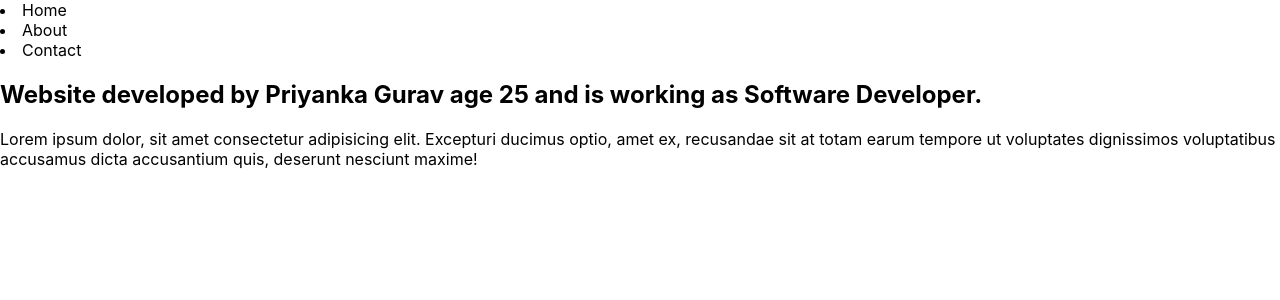
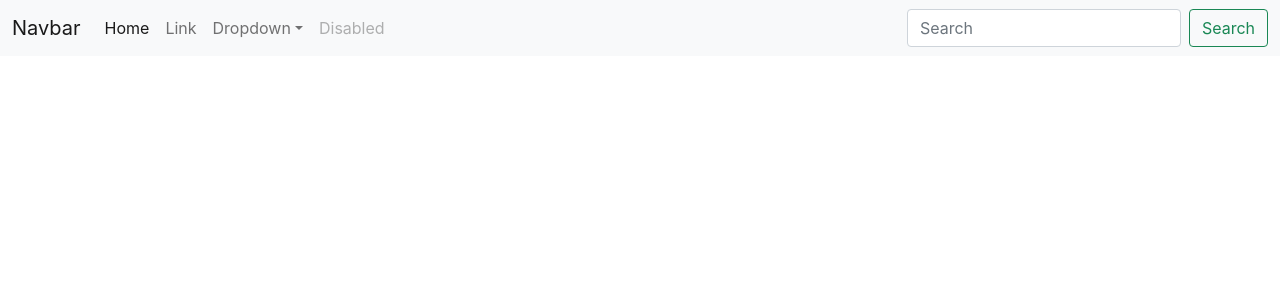
Before and after one commit to PriyankaGurav0105/React-Projects, a React (Create React App) app in the folder demoproject/: page / in a window 1280 px wide. Shown: the top 300 px of the page. Built offline with nearby package versions, Linux system fonts and the light colour scheme.

Commit message:
updated css and js link for bootstrap

```diff
--- a/demoproject/public/index.html
+++ b/demoproject/public/index.html
@@ -24,7 +24,9 @@
       work correctly both with client-side routing and a non-root public URL.
       Learn how to configure a non-root public URL by running `npm run build`.
     -->
-    <script src="https://cdn.jsdelivr.net/npm/bootstrap@5.3.2/dist/js/bootstrap.bundle.min.js" integrity="sha384-C6RzsynM9kWDrMNeT87bh95OGNyZPhcTNXj1NW7RuBCsyN/o0jlpcV8Qyq46cDfL" crossorigin="anonymous"></script>
+    <!-- <script src="https://cdn.jsdelivr.net/npm/bootstrap@5.3.2/dist/js/bootstrap.bundle.min.js" integrity="sha384-C6RzsynM9kWDrMNeT87bh95OGNyZPhcTNXj1NW7RuBCsyN/o0jlpcV8Qyq46cDfL" crossorigin="anonymous"></script> -->
+      <!-- Bootstrap CSS -->
+    <link href="https://cdn.jsdelivr.net/npm/bootstrap@5.1.3/dist/css/bootstrap.min.css" rel="stylesheet" integrity="sha384-1BmE4kWBq78iYhFldvKuhfTAU6auU8tT94WrHftjDbrCEXSU1oBoqyl2QvZ6jIW3" crossorigin="anonymous">
     <title>React App</title>
   </head>
   <body>
@@ -40,6 +42,8 @@
       To begin the development, run `npm start` or `yarn start`.
       To create a production bundle, use `npm run build` or `yarn build`.
     -->
-  <script src="https://cdn.jsdelivr.net/npm/bootstrap@5.3.2/dist/js/bootstrap.bundle.min.js" integrity="sha384-C6RzsynM9kWDrMNeT87bh95OGNyZPhcTNXj1NW7RuBCsyN/o0jlpcV8Qyq46cDfL" crossorigin="anonymous"></script>
+  <!-- <script src="https://cdn.jsdelivr.net/npm/bootstrap@5.3.2/dist/js/bootstrap.bundle.min.js" integrity="sha384-C6RzsynM9kWDrMNeT87bh95OGNyZPhcTNXj1NW7RuBCsyN/o0jlpcV8Qyq46cDfL" crossorigin="anonymous"></script> -->
+
+  <script src="https://cdn.jsdelivr.net/npm/bootstrap@5.1.3/dist/js/bootstrap.bundle.min.js" integrity="sha384-ka7Sk0Gln4gmtz2MlQnikT1wXgYsOg+OMhuP+IlRH9sENBO0LRn5q+8nbTov4+1p" crossorigin="anonymous"></script>
   </body>
 </html>
--- a/demoproject/src/App.js
+++ b/demoproject/src/App.js
@@ -1,27 +1,50 @@
-import logo from './logo.svg';
 import './App.css';
 
 // let name = "Priyanka Gurav";
-let person ={
-  name: "Priyanka Gurav",
-  age: 25,
-  occupation: "Software Developer"
-}
+// let person ={
+//   name: "Priyanka Gurav",
+//   age: 25,
+//   occupation: "Software Developer"
+// }
 function App() {
   return (
     <>
-    <nav>
-      <li>Home</li>
-      <li>About</li>
-      <li>Contact</li>
-      </nav>
-      <div className="container">
-        <h2>Website developed by {person.name} age {person.age} and is working as {person.occupation}.</h2>
-        <p>Lorem ipsum dolor, sit amet consectetur adipisicing elit.
-          Excepturi ducimus optio, amet ex, recusandae sit at totam earum tempore ut voluptates dignissimos
-          voluptatibus accusamus dicta accusantium quis, deserunt nesciunt maxime!</p>
-      </div>
-
+   <nav className="navbar navbar-expand-lg navbar-light bg-light">
+  <div className="container-fluid">
+    <a className="navbar-brand" href="/">Navbar</a>
+    <button className="navbar-toggler" type="button" data-bs-toggle="collapse" data-bs-target="#navbarSupportedContent" aria-controls="navbarSupportedContent" aria-expanded="false" aria-label="Toggle navigation">
+      <span className="navbar-toggler-icon"></span>
+    </button>
+    <div className="collapse navbar-collapse" id="navbarSupportedContent">
+      <ul className="navbar-nav me-auto mb-2 mb-lg-0">
+        <li className="nav-item">
+          <a className="nav-link active" aria-current="page" href="/">Home</a>
+        </li>
+        <li className="nav-item">
+          <a className="nav-link" href="/">Link</a>
+        </li>
+        <li className="nav-item dropdown">
+          <a className="nav-link dropdown-toggle" href="/" id="navbarDropdown" role="button" data-bs-toggle="dropdown" aria-expanded="false">
+            Dropdown
+          </a>
+          <ul className="dropdown-menu" aria-labelledby="navbarDropdown">
+            <li><a className="dropdown-item" href="/">Action</a></li>
+            <li><a className="dropdown-item" href="/">Another action</a></li>
+            <li><hr className="dropdown-divider"/></li>
+            <li><a className="dropdown-item" href="/">Something else here</a></li>
+          </ul>
+        </li>
+        <li className="nav-item">
+          <a className="nav-link disabled">Disabled</a>
+        </li>
+      </ul>
+      <form className="d-flex">
+        <input className="form-control me-2" type="search" placeholder="Search" aria-label="Search"/>
+        <button className="btn btn-outline-success" type="submit">Search</button>
+      </form>
+    </div>
+  </div>
+</nav>
       </>
 
   );
```
